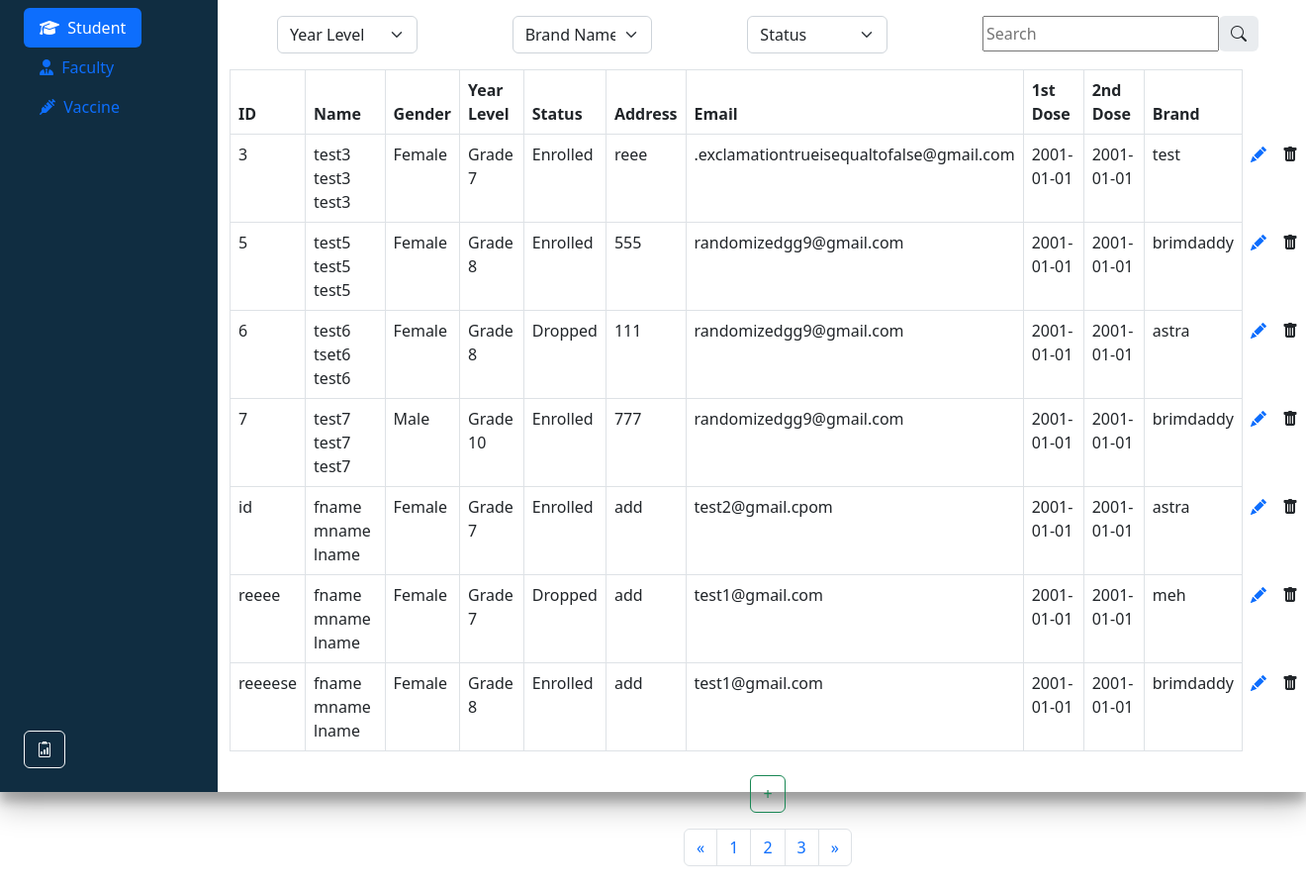
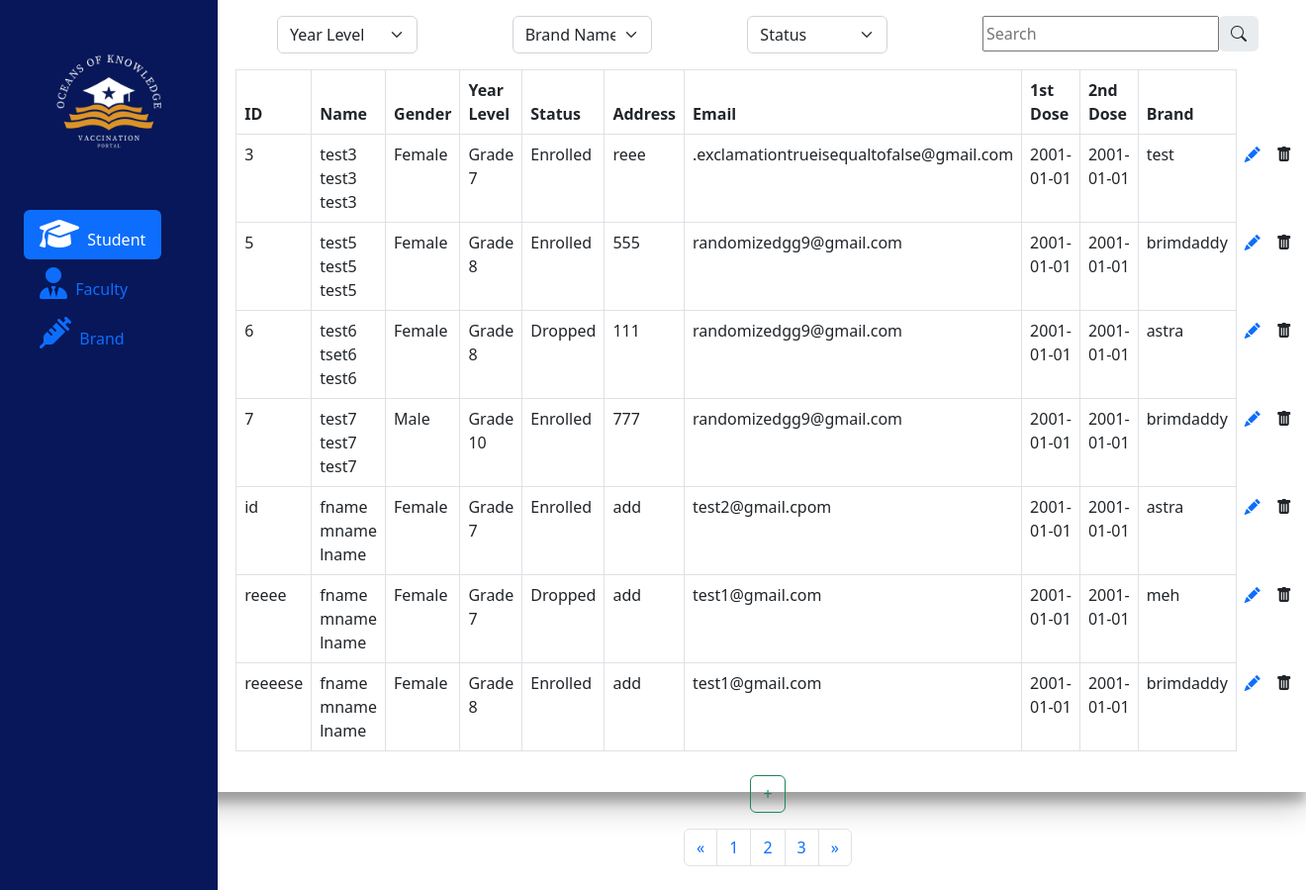
Before and after one commit to MorganPendragon/vms, a PHP site: page /adminview.php in a window 1320 px wide. Shown: the whole page at 99% size. Run offline with PHP 8.4, Linux system fonts and the light colour scheme; data comes from the database, SQL or seed files in the repository; data that the repository does not hold is empty; some libraries are stand-ins or nearby versions.

Commit message:
with logo

```diff
--- a/adminview.php
+++ b/adminview.php
@@ -28,15 +28,14 @@
 
         .window-height {
             height: 100vh;
-            position: absolute;
-            bottom: 0;
-            left: 0;
-            float: none;
+            position: fixed;
         }
 
         .elevation-4 {
             box-shadow: 0 14px 28px rgba(0, 0, 0, .25), 0 10px 10px rgba(0, 0, 0, .22) !important;
         }
+
+
     </style>
 </head>
 
@@ -48,20 +47,21 @@
         <!--sidebar-->
         <div class="container-fluid window-height elevation-4" aria-orientation="vertical">
             <div class=" row flex-nowrap">
-                    <div class="col-auto col-md-3 col-xl-2 px-sm-2 px-0" style="background-color:#102d41">
+                <div class="col-auto col-md-3 col-xl-2 px-sm-2 px-0" style="background-color:#071759">
+                    <img src="img\logo.png" class="img-fluid" alt="...">
                     <div class="d-flex flex-column align-items-center align-items-sm-start px-3 pt-2 text-white min-vh-100">
                         <ul class="nav nav-pills flex-column mb-sm-auto mb-0 align-items-center align-items-sm-start" id="tableTab">
                             <li class="nav-item active">
-                                    <a href="#student" class="nav-link active" data-bs-toggle="tab"><i class="fa-sharp fa-solid fa-graduation-cap"></i>&nbsp;&nbsp;Student</a>
+                                <a href="#student" class="nav-link active" data-bs-toggle="tab"><i class="fs-2 fa-sharp fa-solid fa-graduation-cap"></i>&nbsp;&nbsp;Student</a>
                             </li>
                             <li class="nav-item active">
-                                    <a href="#faculty" class="nav-link" data-bs-toggle="tab"><i class="fa-sharp fa-solid fa-user-tie"></i>&nbsp;&nbsp;Faculty</a>
+                                <a href="#faculty" class="nav-link" data-bs-toggle="tab"><i class="fs-2 fa-sharp fa-solid fa-user-tie"></i>&nbsp;&nbsp;Faculty</a>
                             </li>
                             <li class="nav-item active">
-                                    <a href="#vaccine" class="nav-link" data-bs-toggle="tab"><i class="fa-solid fa-syringe"></i>&nbsp;&nbsp;Vaccine</a>
+                                <a href="#vaccine" class="nav-link" data-bs-toggle="tab"><i class="fs-2 fa-solid fa-syringe"></i>&nbsp;&nbsp;Brand</a>
                             </li>
                         </ul>
-                            <div class="pb-4 justify-content-around">
+                        <div class="pb-4 align-items-end">
                             <a class="btn btn-outline-light" type="button" href="adminview.php?report=1">
                                 <i class="bi bi-clipboard2-data">
                                 </i>
@@ -193,7 +193,7 @@
 
                     <!--table div-->
                     <div class="d-flex justify-content-center">
-                            <table class="table table-stripe table-borderless w-auto" id="studentTable" data-sortlist="[[0,0], [2,0]]">
+                        <table class="table table-stripe table-borderless w-75" id="studentTable" data-sortlist="[[0,0], [2,0]]">
                             <thead>
                                 <tr>
                                     <th class="border" scope="col" role="button">ID</th>
```
Also changed, not shown: img/logo.png (added). Lines whose indentation alone changed are shown as unchanged.
